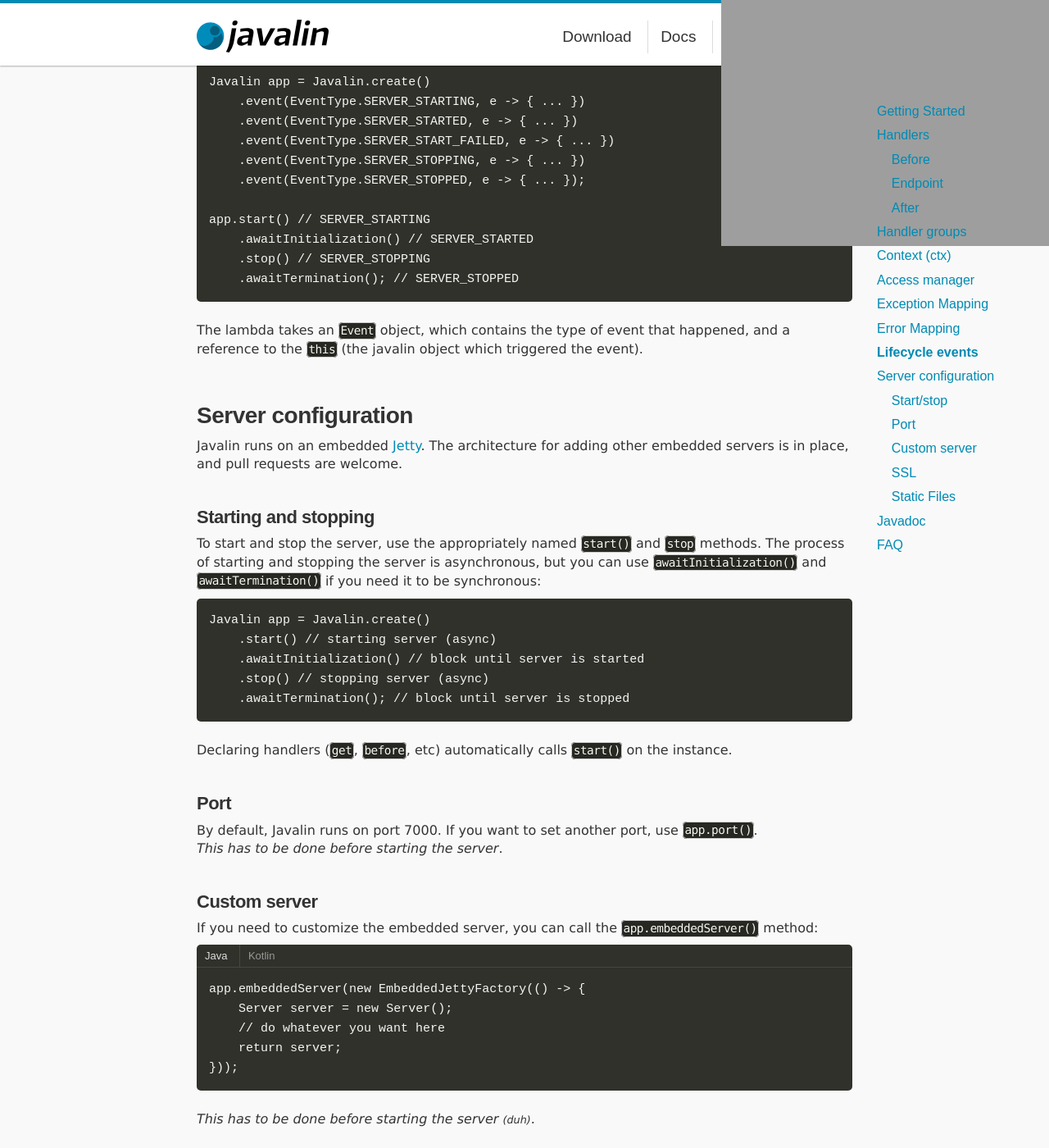
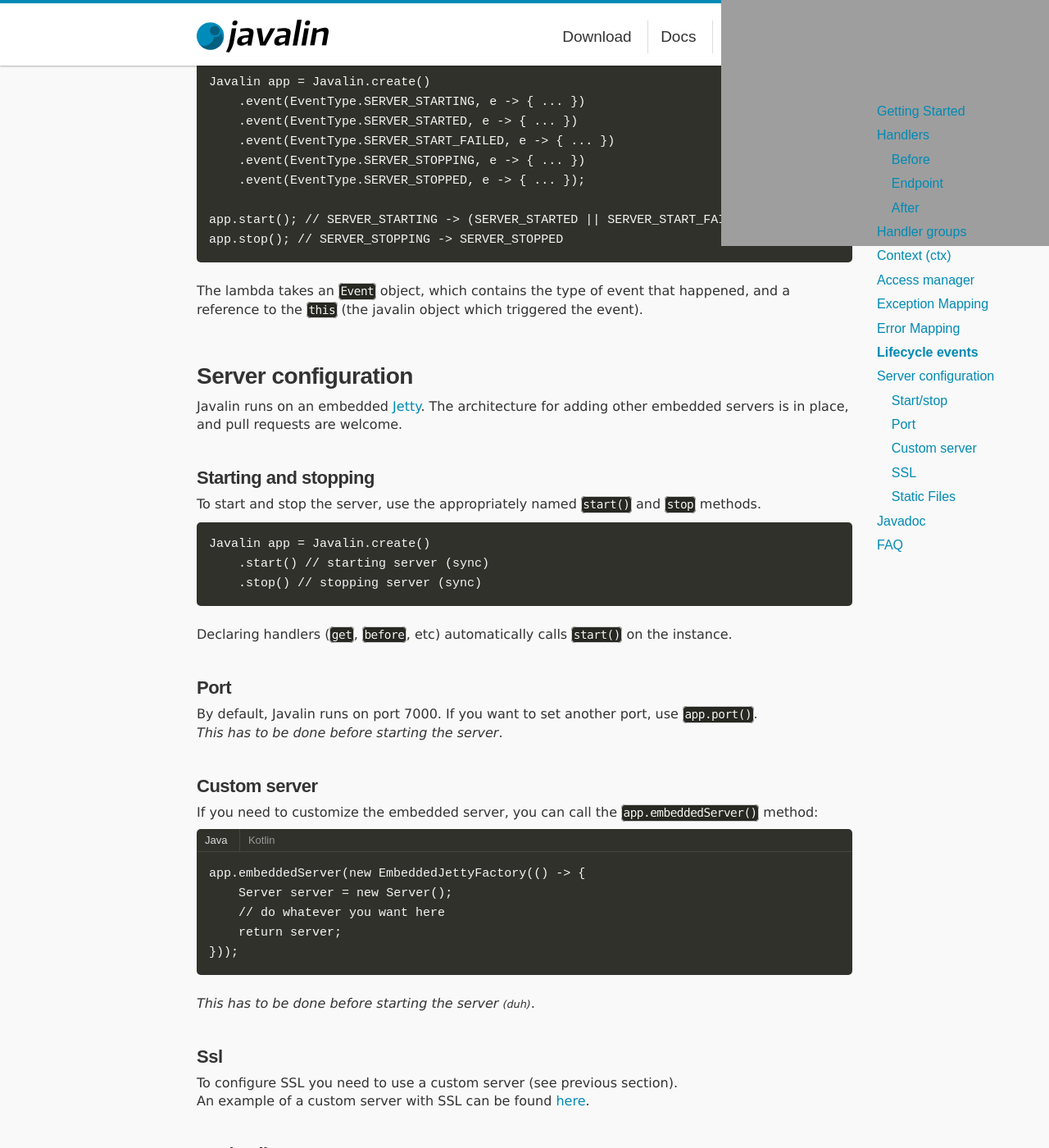
Before and after one commit to javalin/website, a Jekyll site: the page built from pages/docs.md, in a window 1280 px wide and 1400 px high, scrolled down 7181 px. Shown: the whole window at 82% size. Built offline with Jekyll 4.4.1, drawn with Linux system fonts in a browser that asks for light colours.

Commit message:
Javalin 0.3.2

````diff
--- a/_config.yml
+++ b/_config.yml
@@ -1,4 +1,4 @@
-javalinversion: 0.3.1
+javalinversion: 0.3.2
 description: Javalin - Create microservice REST APIs in Java or Kotlin. Javalin is a lightweight REST library for the JVM.
 baseurl: "" # the subpath of your site, e.g. /blog
 
--- a/pages/docs.md
+++ b/pages/docs.md
@@ -414,10 +414,8 @@ Javalin app = Javalin.create()
     .event(EventType.SERVER_STOPPING, e -> { ... })
     .event(EventType.SERVER_STOPPED, e -> { ... });
 
-app.start() // SERVER_STARTING
-    .awaitInitialization() // SERVER_STARTED
-    .stop() // SERVER_STOPPING
-    .awaitTermination(); // SERVER_STOPPED
+app.start(); // SERVER_STARTING -> (SERVER_STARTED || SERVER_START_FAILED)
+app.stop(); // SERVER_STOPPING -> SERVER_STOPPED
 {% endcapture %}
 {% capture kotlin %}
 Javalin app = Javalin.create()
@@ -427,10 +425,8 @@ Javalin app = Javalin.create()
     .event(EventType.SERVER_STOPPING, { e -> ... })
     .event(EventType.SERVER_STOPPED, { e -> ... });
 
-app.start() // SERVER_STARTING
-    .awaitInitialization() // SERVER_STARTED
-    .stop() // SERVER_STOPPING
-    .awaitTermination(); // SERVER_STOPPED
+app.start() // SERVER_STARTING -> (SERVER_STARTED || SERVER_START_FAILED)
+app.stop() // SERVER_STOPPING -> SERVER_STOPPED
 {% endcapture %}
 {% include macros/docsSnippet.html java=java kotlin=kotlin %}
 
@@ -445,15 +441,11 @@ The architecture for adding other embedded servers is in place, and pull request
 
 ### Starting and stopping
 To start and stop the server, use the appropriately named `start()` and `stop` methods.
-The process of starting and stopping the server is asynchronous,
-but you can use `awaitInitialization()` and `awaitTermination()` if you need it to be synchronous:
 
 ```java
 Javalin app = Javalin.create()
-    .start() // starting server (async)
-    .awaitInitialization() // block until server is started
-    .stop() // stopping server (async)
-    .awaitTermination(); // block until server is stopped
+    .start() // starting server (sync)
+    .stop() // stopping server (sync)
 ```
 
 Declaring handlers (`get`, `before`, etc) automatically calls `start()` on the instance.
````
